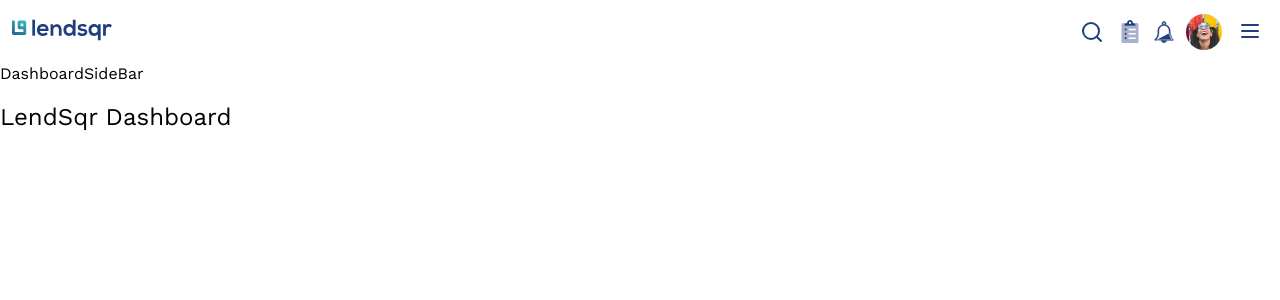
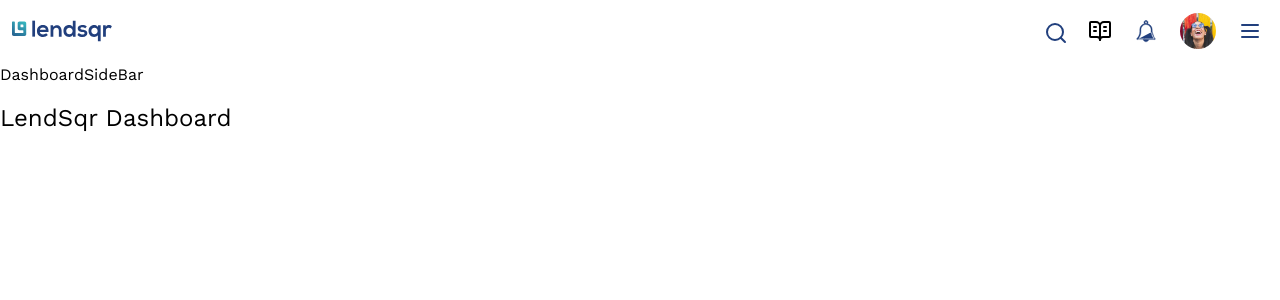
Before and after one commit to Daniel-Ezekiel/lendsqr-fe-test, a Next.js app: page /dashboard in a window 1280 px wide. Shown: the top 300 px of the page. Built offline with nearby package versions, Linux system fonts and the light colour scheme.

Commit message:
feat: added button component to pages and scss default styling

```diff
--- /dev/null
+++ b/src/app/_components/Button.tsx
@@ -0,0 +1,18 @@
+import React from "react";
+import styles from "@/app/sass/button.module.scss";
+
+interface ButtonTypes {
+  children: React.ReactNode | string;
+  className?: string;
+  type?: string;
+}
+
+function Button({ children, className }: ButtonTypes) {
+  return (
+    <button className={`${className} ${styles.buttonDefault}`}>
+      {children}
+    </button>
+  );
+}
+
+export default Button;
--- a/src/app/_components/DashboardHeader.tsx
+++ b/src/app/_components/DashboardHeader.tsx
@@ -3,10 +3,11 @@
 import styles from "@/app/sass/dashboardHeader.module.scss";
 import Logo from "@/assets/images/logo.svg";
 // import Search from "@/assets/icons/search.svg";
-import Docs from "@/assets/icons/docs.svg";
+// import Docs from "@/assets/icons/docs.svg";
 import Avatar from "@/assets/images/profile.png";
 import Notification from "@/assets/icons/notification.svg";
-import { MenuIcon, SearchIcon } from "lucide-react";
+import { BookOpenTextIcon, MenuIcon, SearchIcon } from "lucide-react";
+import Button from "./Button";
 
 function DashboardHeader() {
   return (
@@ -24,27 +25,36 @@
             type='text'
             className={styles.navSearch}
           />
-          <button className={styles.searchButton}>
+          <Button className={styles.searchButton}>
             <SearchIcon size={24} />
-          </button>
+          </Button>
         </div>
 
         <div>
           <div className={styles.navbarLinks}>
-            <Image className={styles.icons} src={Docs} alt='docs icon' />
+            <Button>
+              <BookOpenTextIcon size={24} />
+            </Button>
+
+            <Button>
               <Image
                 className={styles.icons}
                 src={Notification}
                 alt='notification icon'
               />
+            </Button>
+
+            <Button>
               <Image
                 className={styles.avatar}
                 src={Avatar}
                 alt='auth user avatar'
               />
-            <button className={styles.navButton}>
+            </Button>
+
+            <Button className={styles.navButton}>
               <MenuIcon size={24} />
-            </button>
+            </Button>
           </div>
         </div>
       </nav>
--- a/src/app/page.tsx
+++ b/src/app/page.tsx
@@ -3,6 +3,7 @@
 import Logo from "@/assets/images/logo.svg";
 import LoginImg from "@/assets/images/sign-in.svg";
 import styles from "./sass/login.module.scss";
+import Button from "./_components/Button";
 function Login() {
   return (
     <div className={styles.page}>
@@ -38,9 +39,9 @@
               Forgot Password?
             </Link>
 
-            <button className={styles.submitButton} type='button'>
+            <Button className={styles.submitButton} type='button'>
               Log in
-            </button>
+            </Button>
           </form>
         </div>
       </div>
--- /dev/null
+++ b/src/app/sass/button.module.scss
@@ -0,0 +1,7 @@
+@use "./variables.module.scss";
+
+.buttonDefault {
+  background: transparent;
+  outline: none;
+  border: none;
+}
```
Lines whose indentation alone changed are shown as unchanged.
